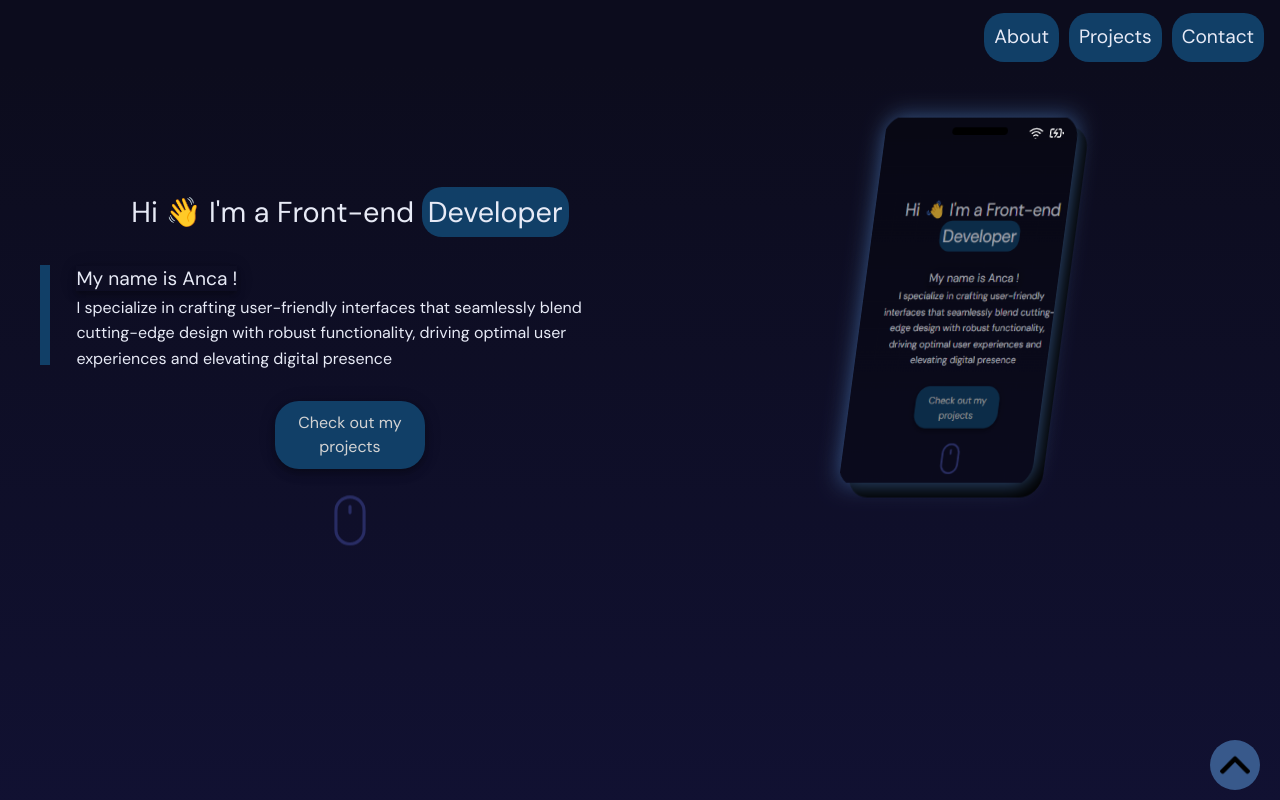
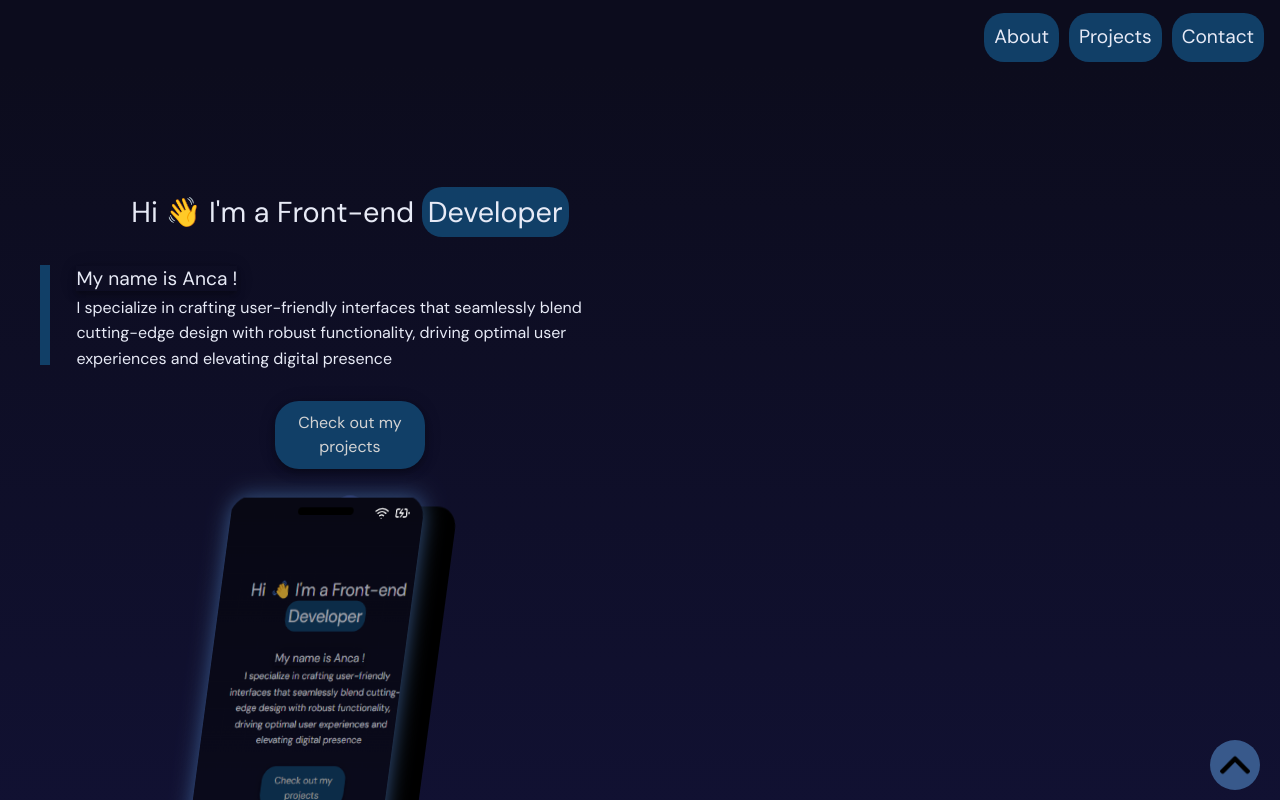
Before and after one commit to Anca200/Portfolio, a React (Vite) app: page / in a window 1280 px wide. Shown: the top 800 px of the page. Built offline with nearby package versions, Linux system fonts and the light colour scheme.

Commit message:
Update Hero.css

```diff
--- a/src/pages/Hero/Hero.css
+++ b/src/pages/Hero/Hero.css
@@ -107,7 +107,6 @@ flex-direction: column;
     }
     .imageContainer{
  display: none;
-
     }
 
 }
@@ -119,3 +118,17 @@ flex-direction: column;
      }
 
 }
+
+/*tablet*/
+@media (min-width:768px) and (max-width:1366px){
+    .imageContainer{
+        display: block;
+       position: absolute;
+      top: 500px;
+      left: 200px;
+      width: 250px;
+           }
+           .phone-body{
+
+           }
+}
```
